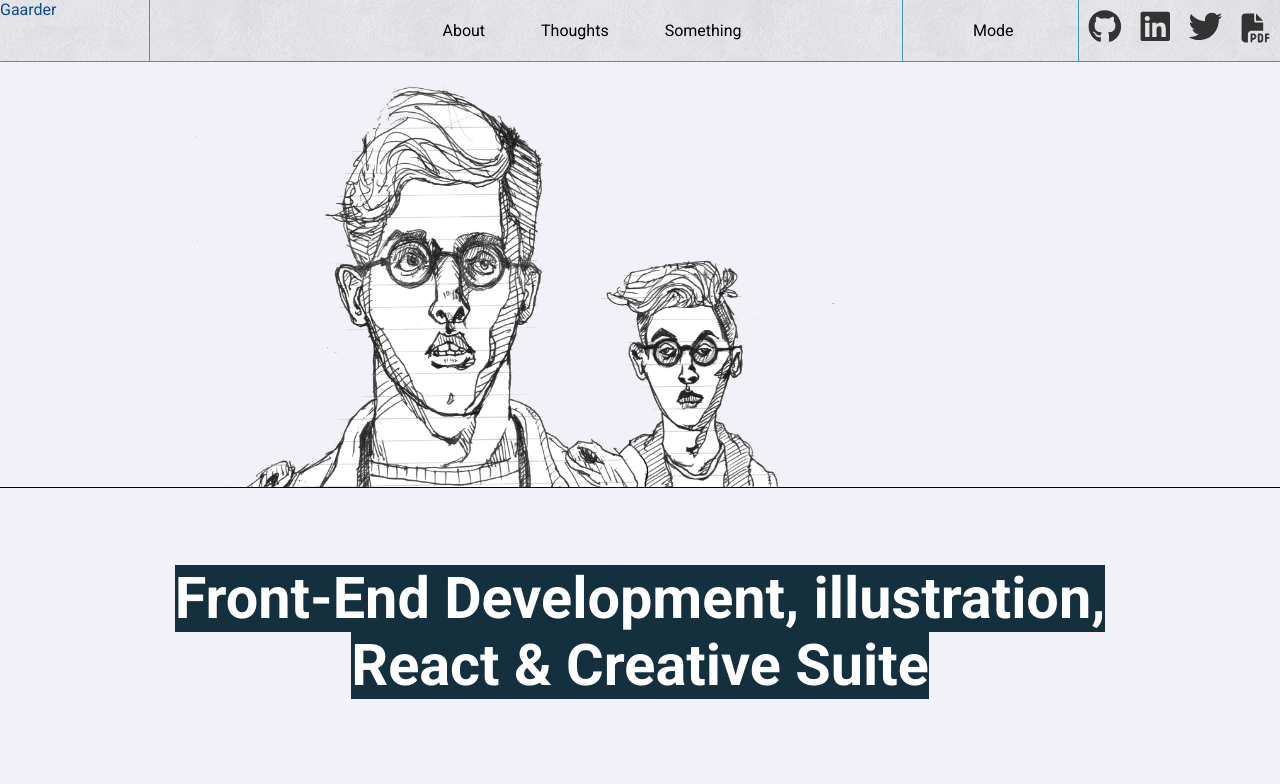
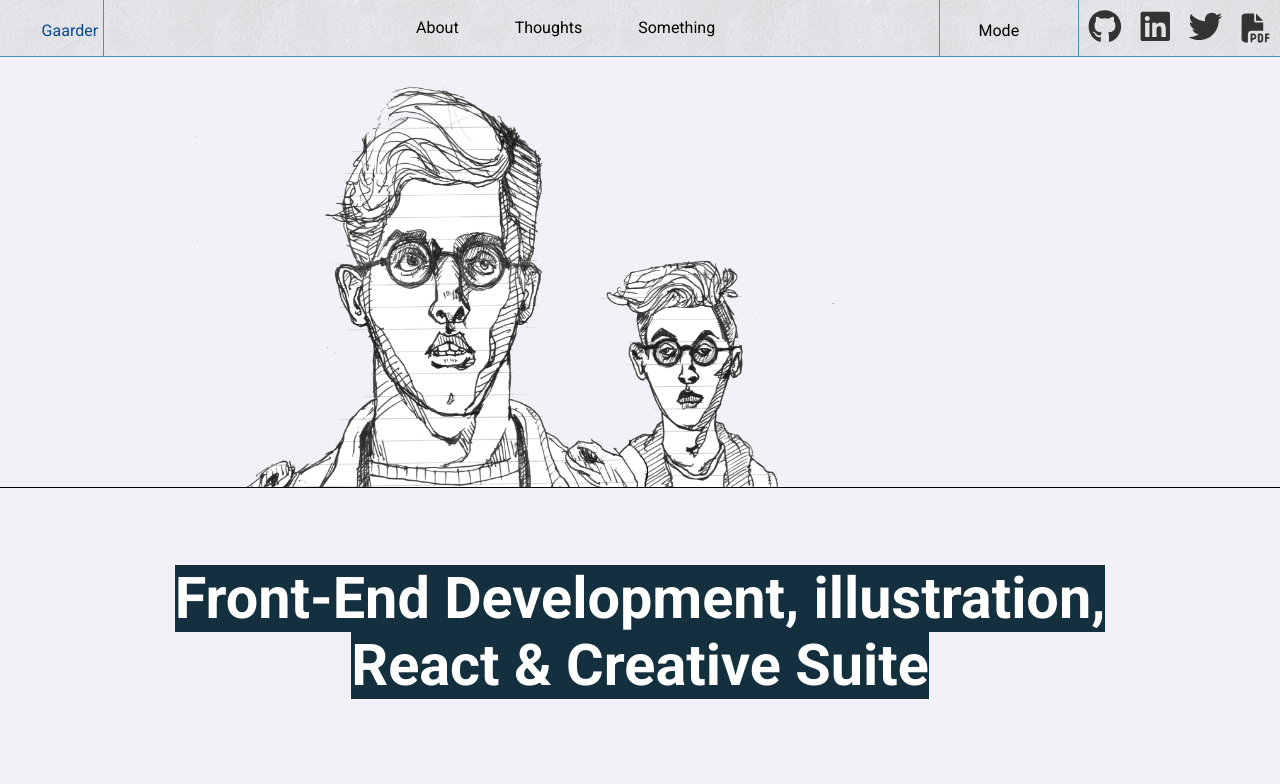
Before and after one commit to MattGaarder/portfolio, a React (Create React App) app: page / in a window 1280 px wide. Shown: the top 784 px of the page. Built offline with nearby package versions, Linux system fonts and the light colour scheme.

Commit message:
changing name to logo

```diff
--- a/src/components/NavBar/NavBar.css
+++ b/src/components/NavBar/NavBar.css
@@ -28,8 +28,8 @@
 .mode {
   padding: 1rem;
   padding-top: 1.3rem;
-  padding-right: 1rem;
-  padding-left: 4.4rem;
+  padding-right: 0rem;
+  padding-left: 2.4rem;
   margin-left: 0px;
   border-left: 1px solid var(--my-blue);
   /* grid-column: span 1; */
@@ -44,28 +44,19 @@
 
 
 .nav-items {
+  justify-content: end;
   align-items: center;
-  justify-content: end;
-  /* padding-left: 18%;
-  padding-right: 13%; */
-  margin-left: auto;
-
   list-style: none;
-  /* display: grid; */
   grid-column: span 15;
   display: flex;
-  padding-right: 9rem;
-  grid-column-start: 4;
+  padding-right: 13rem;
+  grid-column-start: 3;
   grid-column-end: 19;
-  /* padding-left: 9rem; */
 }
 
 .nav-items>li {
-  margin: 0.5rem;
-  margin-top: 0.8rem;
-  margin-bottom: 0.8rem;
-  padding: 0.5rem;
-  padding-left: 2rem;
+  padding: 1rem;
+  padding-left: 2.5rem;
   text-decoration: none;
   grid-column: span 5;
 
@@ -94,14 +85,14 @@
 }
 
 .name {
-  /* padding: 1rem;
+  padding: 1rem;
   padding-top: 1.3rem;
   padding-right: 3.4rem;
-  padding-left: 3.4rem; */
+  padding-left: 2.6rem;
   border-right: 1px solid var(--my-blue);
-  grid-column: span 3;
+  grid-column: span 2;
   grid-column-start: 1;
-  grid-column-end: 4;
+  grid-column-end: 3;
 
 }
 
```
